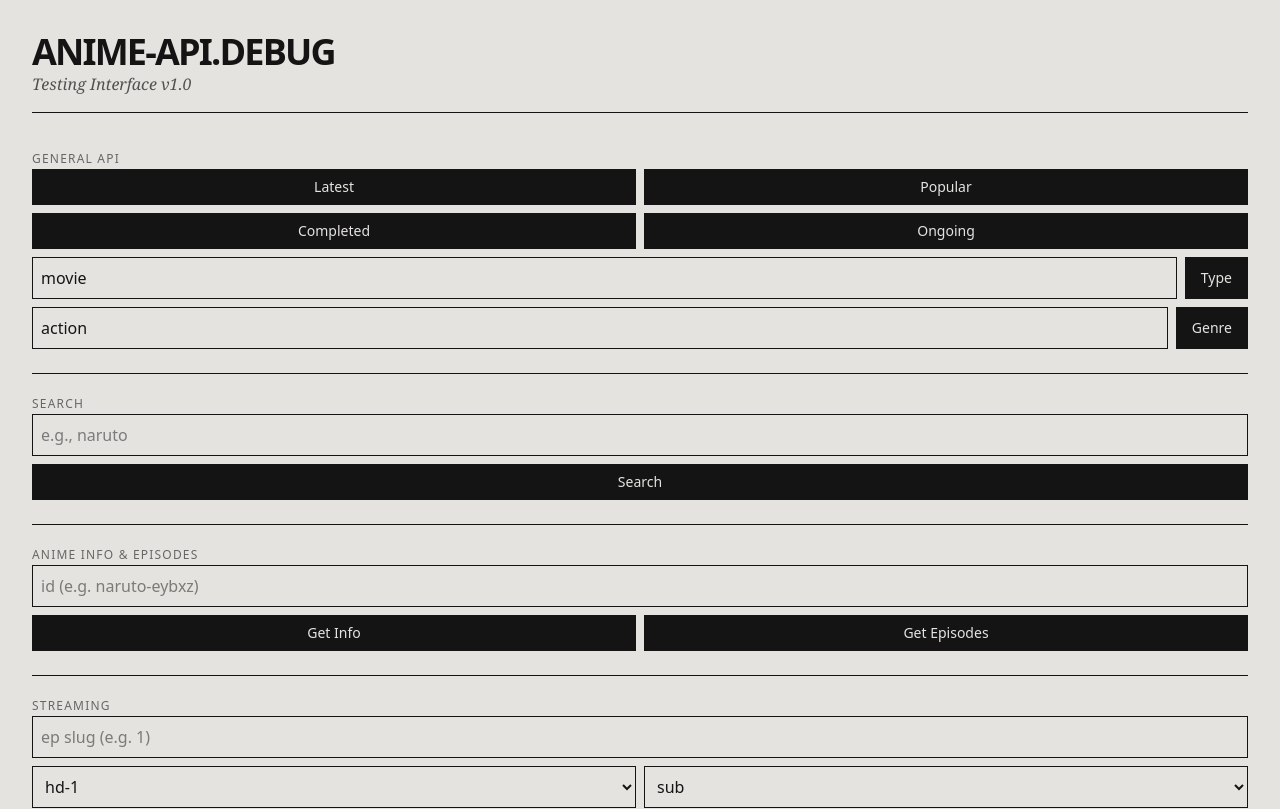
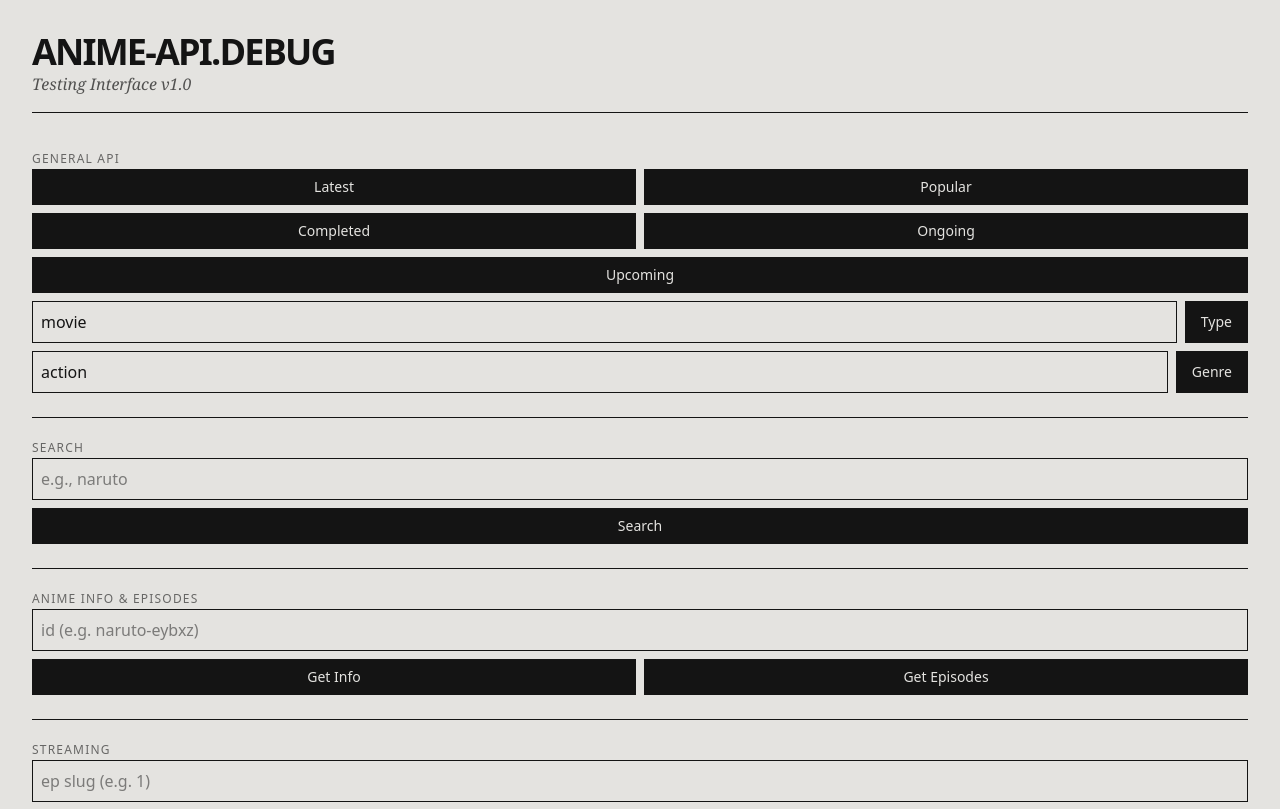
Before and after one commit to Jhshamim7/anikoto-api, a React (Vite) app: page / in a window 1280 px wide. Shown: the top 809 px of the page. Built offline with nearby package versions, Linux system fonts and the light colour scheme.

Commit message:
Add button for fetching upcoming episodes

```diff
--- a/src/App.tsx
+++ b/src/App.tsx
@@ -58,6 +58,7 @@ export default function App() {
               <button className="w-full bg-[#141414] text-[#E4E3E0] p-2 hover:bg-gray-800 text-sm" onClick={() => fetchEndpoint(`/api/popular`)}>Popular</button>
               <button className="w-full bg-[#141414] text-[#E4E3E0] p-2 hover:bg-gray-800 text-sm" onClick={() => fetchEndpoint(`/api/completed`)}>Completed</button>
               <button className="w-full bg-[#141414] text-[#E4E3E0] p-2 hover:bg-gray-800 text-sm" onClick={() => fetchEndpoint(`/api/ongoing`)}>Ongoing</button>
+              <button className="col-span-2 w-full bg-[#141414] text-[#E4E3E0] p-2 hover:bg-gray-800 text-sm" onClick={() => fetchEndpoint(`/api/upcoming`)}>Upcoming</button>
             </div>
             <div className="flex gap-2">
               <input className="w-full p-2 border border-[#141414]" value={paramType} onChange={e => setParamType(e.target.value)} placeholder="e.g. movie" />
```
